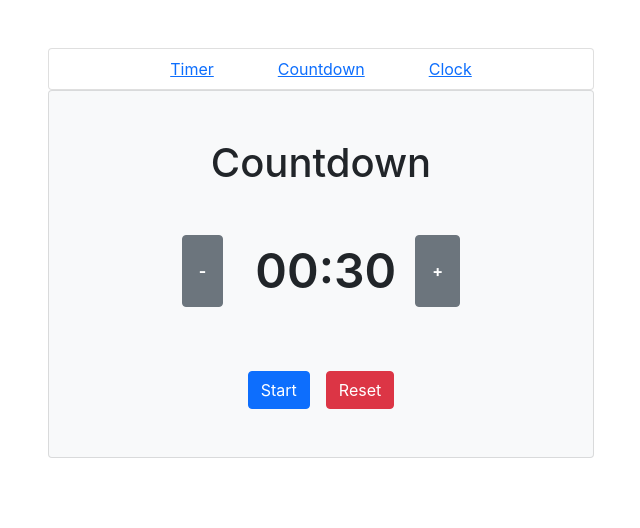
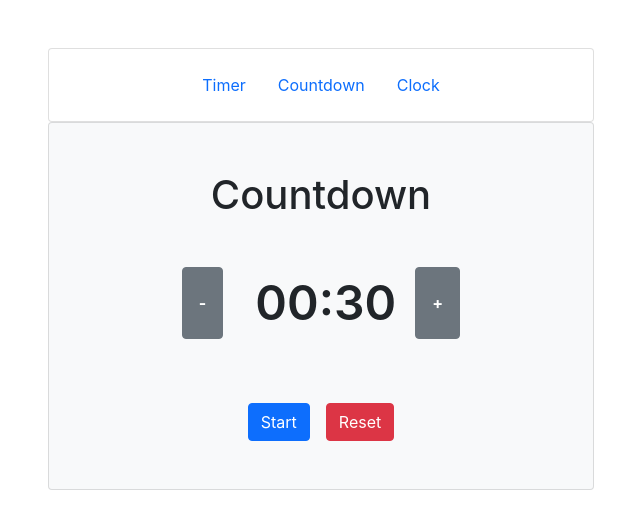
Before and after one commit to SilviuIordache/ReactTime, a React (Create React App) app: page / in a window 1280 px wide. Shown: the top 528 px of the page, without its empty margins (319-959 px from the left). Built offline with nearby package versions, Linux system fonts and the light colour scheme.

Commit message:
Update navbar

```diff
--- a/package.json
+++ b/package.json
@@ -6,6 +6,7 @@
     "@testing-library/jest-dom": "^5.14.1",
     "@testing-library/react": "^11.2.7",
     "@testing-library/user-event": "^12.8.3",
+    "bootstrap": "^5.1.3",
     "history": "^5.1.0",
     "react": "^17.0.2",
     "react-dom": "^17.0.2",
--- a/src/App.js
+++ b/src/App.js
@@ -1,11 +1,11 @@
-import './App.css';
+import "./App.css";
 
-import { Routes, Route } from "react-router-dom";
+import { Routes, Route, Redirect } from "react-router-dom";
 
-import Countdown from './components/countdown/Countdown.js';
-import Clock from './components/clock/Clock.js';
-import Timer from './components/timer/Timer.js';
-import Navbar from './components/navbar/Navbar.js';
+import Countdown from "./components/countdown/Countdown.js";
+import Clock from "./components/clock/Clock.js";
+import Timer from "./components/timer/Timer.js";
+import Navigation from "./components/navigation/Navigation.js";
 
 function App() {
   return (
@@ -13,13 +13,16 @@ function App() {
       <div className="container">
         <div className="row d-flex justify-content-center mt-5">
           <div className="col-12 col-lg-6">
-            <Navbar/>
+            <Navigation />
           </div>
         </div>
 
         <div className="row d-flex justify-content-center">
           <div className="col-12 col-lg-6 mb-4">
             <Routes>
+              {/* <Route exact path="/">
+                <Redirect to="/countdown" />
+              </Route> */}
               <Route path="/" element={<Countdown />} />
               <Route path="clock" element={<Clock />} />
               <Route path="timer" element={<Timer />} />
--- a/src/components/navbar/Navbar.css
+++ /dev/null
@@ -1,3 +0,0 @@
-.nav-item {
-  margin: 0 2rem 0 2rem;
-}
--- a/src/components/navbar/Navbar.js
+++ /dev/null
@@ -1,30 +0,0 @@
-import React from 'react';
-import { Link } from "react-router-dom";
-import './Navbar.css';
-
-export default class Navbar extends React.Component {
-  constructor(props) {
-    super(props);
-    this.state = {
-    };
-  }
-
-
-  render() {
-    return (
-      <div className="card">
-        <ul className="nav nav-pills d-flex justify-content-center py-2">
-          <li className="nav-item">
-            <Link to="/timer">Timer</Link>
-          </li>
-          <li className="nav-item">
-            <Link to="/countdown">Countdown</Link>
-          </li>
-          <li className="nav-item">
-            <Link to="/clock">Clock</Link>
-          </li>
-        </ul>
-      </div>
-    );
-  }
-}
--- /dev/null
+++ b/src/components/navigation/Navigation.js
@@ -0,0 +1,37 @@
+import React from 'react';
+import { NavLink } from "react-router-dom";
+import './Navigation.css';
+
+
+export default class Navigation extends React.Component {
+  constructor(props) {
+    super(props);
+    this.state = {
+    };
+  }
+
+
+  render() {
+    return (
+      <div className="card">
+        <ul className="nav nav-pills justify-content-center py-3">
+          <li className="nav-item">
+            <NavLink to="/timer" className="nav-link">
+              Timer
+            </NavLink>
+          </li>
+          <li className="nav-item">
+            <NavLink to="/countdown" className="nav-link">
+              Countdown
+            </NavLink>
+          </li>
+          <li className="nav-item">
+            <NavLink to="/clock" className="nav-link">
+              Clock
+            </NavLink>
+          </li>
+        </ul>
+      </div>
+    );
+  }
+}
```
Also changed, not shown: src/components/navigation/Navigation.css (added), 1 other file (tests, documents, lock files or other folders).
